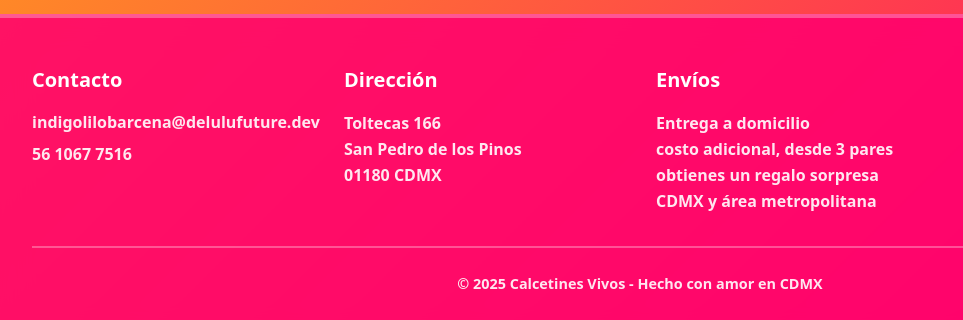
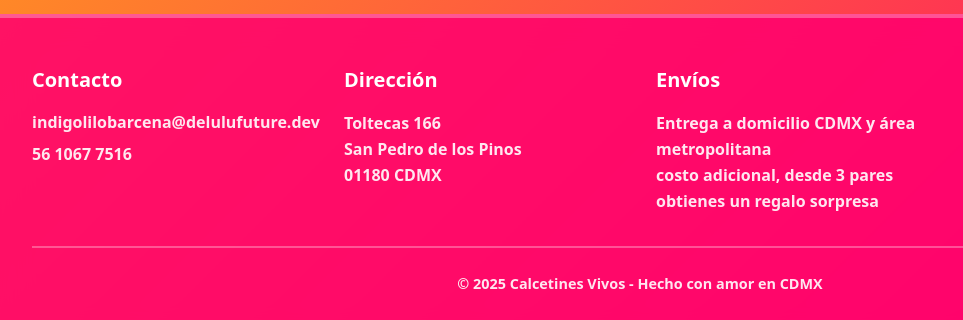
Before and after one commit to frontenddeveloper2025dev/calcetinesvivos, a website: page index.html in a window 1280 px wide. Shown: the part 2920-3240 px from the top of the page, 0-963 px from the left. Drawn offline with nearby package versions, Linux system fonts and the light colour scheme.

Commit message:
add changes

```diff
--- a/index.html
+++ b/index.html
@@ -696,9 +696,8 @@
             <div>
               <h4 class="text-white font-black text-xl mb-4">Envíos</h4>
               <p class="text-white/90 font-semibold leading-relaxed">
-                Entrega a domicilio<br />
+                Entrega a domicilio CDMX y área metropolitana <br />
                 costo adicional, desde 3 pares obtienes un regalo sorpresa<br />
-                CDMX y área metropolitana
               </p>
             </div>
             <!-- Social -->
```
